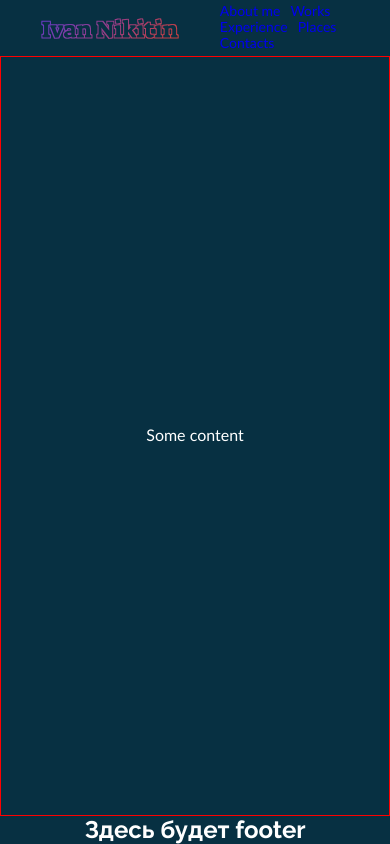
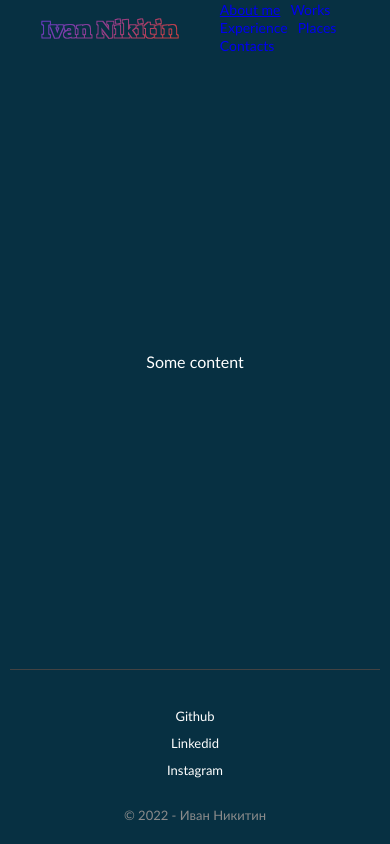
Before and after one commit to iva3nik/my-app, a React (Create React App) app: page / in a window 390 px wide. Built offline with nearby package versions, Linux system fonts and the light colour scheme.

Commit message:
feat: add Footer

```diff
--- a/src/layout/Layout.module.scss
+++ b/src/layout/Layout.module.scss
@@ -7,7 +7,6 @@
     &__main {
         flex-grow: 1;
         margin: 16px 0;
-        border: 1px solid red;
         width: 100%;
         text-align: center;
         display: flex;
--- a/src/layout/Layout.tsx
+++ b/src/layout/Layout.tsx
@@ -1,6 +1,7 @@
 import React from 'react'
 
 import Header from './components/Header/Header'
+import Footer from './components/Footer/Footer'
 
 import s from './Layout.module.scss'
 
@@ -10,7 +11,7 @@ const Layout = ({ children }: any): React.ReactElement => (
 
         <div className={s.layout__main}>{children}</div>
 
-        <h2 className={s.layout__footer}>Здесь будет footer</h2>
+        <Footer />
     </div>
 )
 
--- /dev/null
+++ b/src/layout/components/Footer/Footer.module.scss
@@ -0,0 +1,76 @@
+.footer {
+    display: flex;
+    flex-direction: column;
+    align-items: center;
+    font-size: 13px;
+    line-height: 15px;
+    font-style: normal;
+    font-weight: normal;
+    border-top: 1px solid #424242;
+
+    &__container {
+        padding: 10px 0 20px;
+        display: flex;
+        justify-content: space-between;
+        width: 100%;
+    }
+
+    &__copyrights {
+        margin: 0;
+    }
+
+    &__links {
+        display: flex;
+        margin: 0;
+        padding: 0;
+    }
+
+    &__link {
+        margin: 0 20px 0 0;
+        cursor: pointer;
+        transition: 0.3s linear;
+
+        a {
+            color: white;
+        }
+
+        &:last-of-type {
+            margin-right: 0;
+        }
+
+        &:hover {
+            opacity: 0.6;
+        }
+    }
+}
+
+@media screen and (max-width: 400px) {
+    .footer {
+        &__container {
+            flex-direction: column-reverse;
+            align-items: center;
+            margin: 30px 0 0;
+        }
+
+        &__copyrights {
+            color: #8b8b8b;
+        }
+
+        &__links {
+            flex-direction: column;
+            margin: 0;
+            padding: 0;
+            list-style: none;
+            align-items: center;
+        }
+
+        &__link {
+            margin: 0 0 12px;
+            cursor: pointer;
+
+            &:last-of-type {
+                margin-bottom: 30px;
+            }
+        }
+    }
+}
--- /dev/null
+++ b/src/layout/components/Footer/Footer.tsx
@@ -0,0 +1,31 @@
+import React from 'react'
+import cn from 'classnames'
+
+import s from './Footer.module.scss'
+
+const socialLinks = [
+    { name: 'Github', link: 'https://github.com/iva3nik' },
+    { name: 'Linkedid', link: 'https://www.linkedin.com/in/ivan-nikitin-71b038230/' },
+    { name: 'Instagram', link: 'https://www.instagram.com/iva3nik/' },
+]
+
+const Footer: React.FC = () => {
+    return (
+        <div className={cn(s.footer, 'main-container')}>
+            <div className={s.footer__container}>
+                <p className={s.footer__copyrights}>&copy; 2022 - Иван Никитин</p>
+                <ul className={s.footer__links}>
+                    {socialLinks.map((item, index) => (
+                        <li key={item.name + index} className={s.footer__link}>
+                            <a href={item.link} target='_blank' rel='noopener noreferrer'>
+                                {item.name}
+                            </a>
+                        </li>
+                    ))}
+                </ul>
+            </div>
+        </div>
+    )
+}
+
+export default Footer
--- a/src/layout/components/Header/components/Navigation/Navigation.tsx
+++ b/src/layout/components/Header/components/Navigation/Navigation.tsx
@@ -5,7 +5,7 @@ import cn from 'classnames'
 import s from './Navigation.module.scss'
 
 const navLinks = [
-    { to: '/about-me', title: 'About me' },
+    { to: '/', title: 'About me' },
     { to: '/works', title: 'Works' },
     { to: '/experience', title: 'Experience' },
     { to: '/places', title: 'Places' },
@@ -17,7 +17,8 @@ const Navigation: React.FC = () => {
         <nav className={s.navigation}>
             <ul className={s.navigation__menu}>
                 {navLinks &&
-                    navLinks.map((link) => (
+                    navLinks.map((link, index) => (
+                        <li key={link.title + index}>
                             <NavLink
                                 to={link.to}
                                 className={(navData) =>
@@ -28,6 +29,7 @@ const Navigation: React.FC = () => {
                             >
                                 {link.title}
                             </NavLink>
+                        </li>
                     ))}
             </ul>
         </nav>
```
Lines whose indentation alone changed are shown as unchanged.
